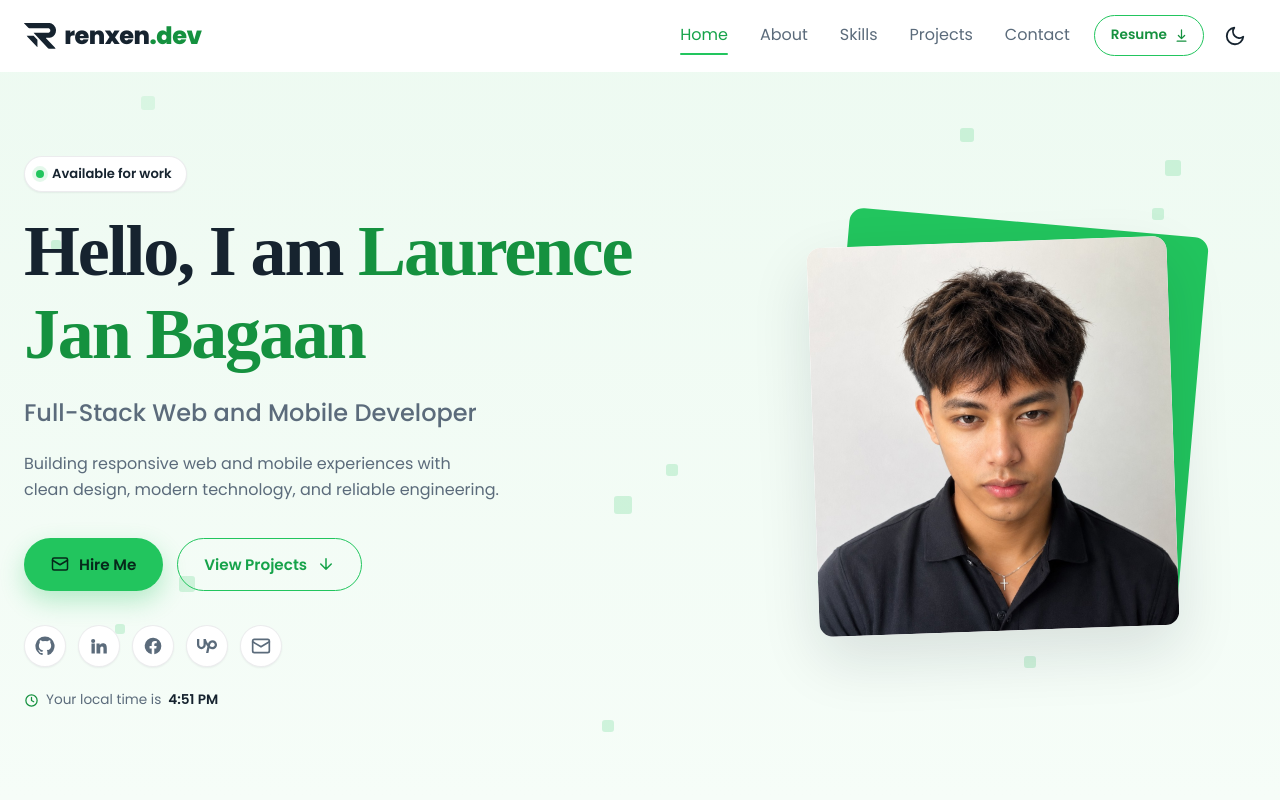
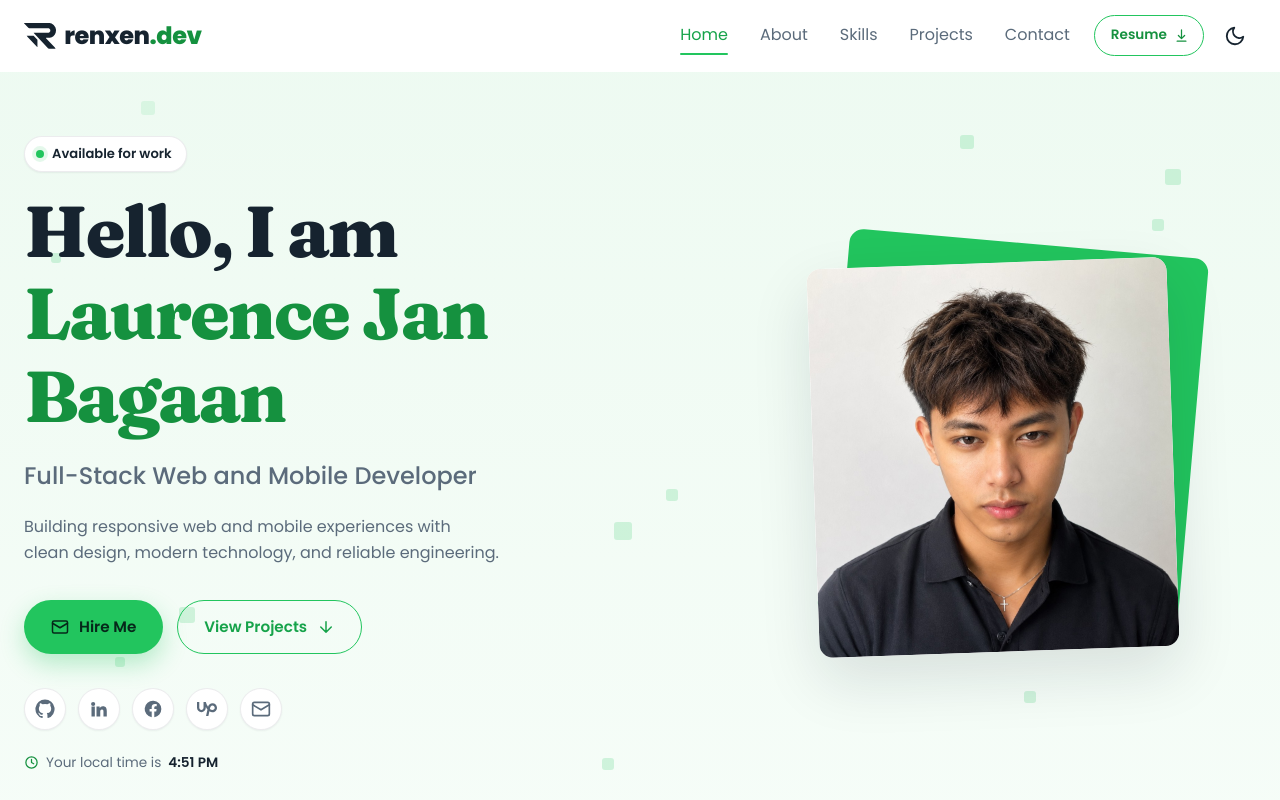
Before and after one commit to RenXenoverse11/ren.dev, a React (Vite) app: page / in a window 1280 px wide. Shown: the top 800 px of the page. Built offline with nearby package versions, Linux system fonts and the light colour scheme; no server answers.

Commit message:
Swap hero title font from Times New Roman to Fraunces
Fraunces is a more distinctive display serif with better weight
contrast than the previous system serif fallback, pairing well with
the existing Poppins body font.

```diff
--- a/index.html
+++ b/index.html
@@ -13,7 +13,7 @@
     <link rel="preconnect" href="https://fonts.googleapis.com" />
     <link rel="preconnect" href="https://fonts.gstatic.com" crossorigin />
     <link
-      href="https://fonts.googleapis.com/css2?family=Poppins:wght@400;500;600;700;800&display=swap"
+      href="https://fonts.googleapis.com/css2?family=Poppins:wght@400;500;600;700;800&family=Fraunces:opsz,wght@9..144,600..800&display=swap"
       rel="stylesheet"
     />
   </head>
--- a/src/styles/index.css
+++ b/src/styles/index.css
@@ -548,7 +548,7 @@ textarea {
 }
 
 .hero__title {
-  font-family: 'Times New Roman', Times, serif;
+  font-family: 'Fraunces', 'Times New Roman', Times, serif;
   font-size: clamp(2.6rem, 6vw, 4.5rem);
   font-weight: 800;
   letter-spacing: -0.03em;
```
